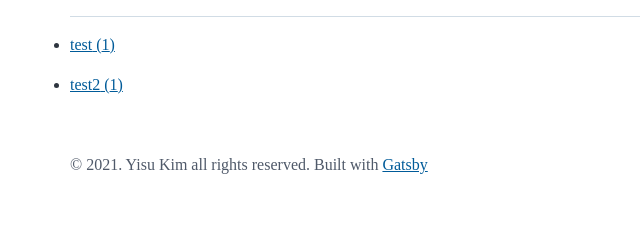
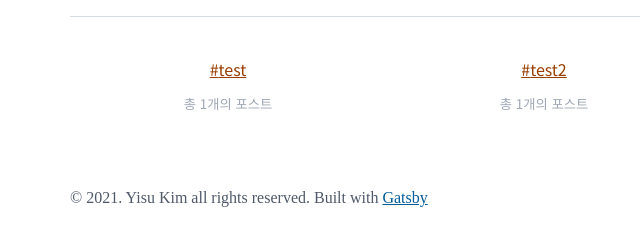
Before and after one commit to yisu-kim/blog, a Gatsby site: page /tags in a window 1280 px wide. Shown: the part 169-414 px from the top of the page, without its empty margins (254-894 px from the left). Built offline with nearby package versions, Linux system fonts and the light colour scheme; Gatsby itself is replaced by a stand-in of ours; a small style sheet from the web is missing.

Commit message:
[Style] Tags 페이지 스타일 적용

```diff
--- a/src/pages/tags.jsx
+++ b/src/pages/tags.jsx
@@ -19,15 +19,16 @@ const Tags = ({ data, location }) => {
           <h1 itemProp="headline">Tags</h1>
         </header>
         <hr />
-        <section itemProp="articleBody">
+        <section className="tag-list" itemProp="articleBody">
           <ul>
             {tags.map(tag => {
               const { fieldValue, totalCount } = tag
               return (
-                <li key={fieldValue}>
+                <li key={fieldValue} className="tag">
                   <Link to={`/tags/${kebabCase(fieldValue)}/`}>
-                    {fieldValue} ({totalCount})
+                    #{fieldValue}
                   </Link>
+                  <p>총 {totalCount}개의 포스트</p>
                 </li>
               )
             })}
--- a/src/style.css
+++ b/src/style.css
@@ -58,6 +58,7 @@
   --color-primary: #005b99;
   --color-text: #2e353f;
   --color-text-light: #4f5969;
+  --color-text-gray: #9fa7b5;
   --color-text-white: #ffffff;
   --color-heading: #1a202c;
   --color-heading-black: black;
@@ -400,6 +401,33 @@ code[class*="language-"]:not(.gatsby-highlight code) {
   outline: none;
 }
 
+.tag-list ul {
+  list-style: none;
+  display: flex;
+  flex-wrap: wrap;
+  justify-content: space-around;
+}
+
+.tag-list li {
+  flex-basis: 25%;
+  text-align: center;
+  margin-top: var(--spacing-6);
+}
+
+.tag {
+  font-family: var(--font-tag);
+}
+
+.tag a {
+  color: var(--color-complementary);
+}
+
+.tag p {
+  font-size: var(--fontSize-0);
+  margin-top: var(--spacing-3);
+  color: var(--color-text-gray);
+}
+
 /* visuallyhidden code snippet from w3.org */
 
 .visually-hidden {
@@ -424,4 +452,7 @@ code[class*="language-"]:not(.gatsby-highlight code) {
   ol {
     list-style-position: inside;
   }
+  .tag-list li {
+    flex-basis: 100%;
+  }
 }
```
